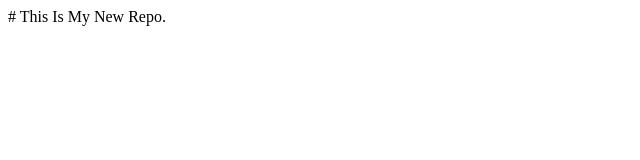
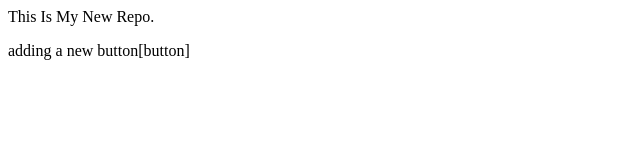
Before and after one commit to xasae1s/localrepo, a plain HTML site: page index.html in a window 1280 px wide. Shown: the whole page, without its empty margins (0-640 px from the left). Drawn offline with Linux system fonts and the light colour scheme.

Commit message:
add new button

```diff
--- a/index.html
+++ b/index.html
@@ -1 +1,2 @@
-# This Is My New Repo.
+<p>This Is My New Repo.</p>
+<p>adding a new button[button]</p>
```
